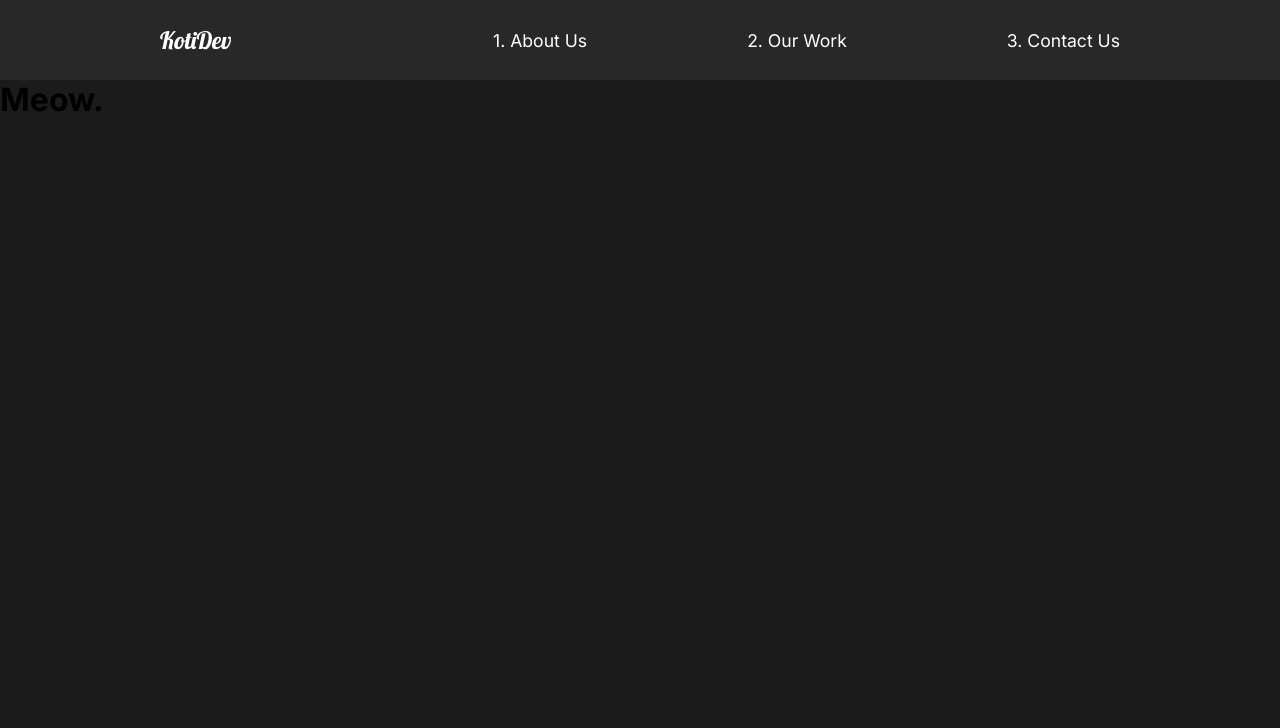
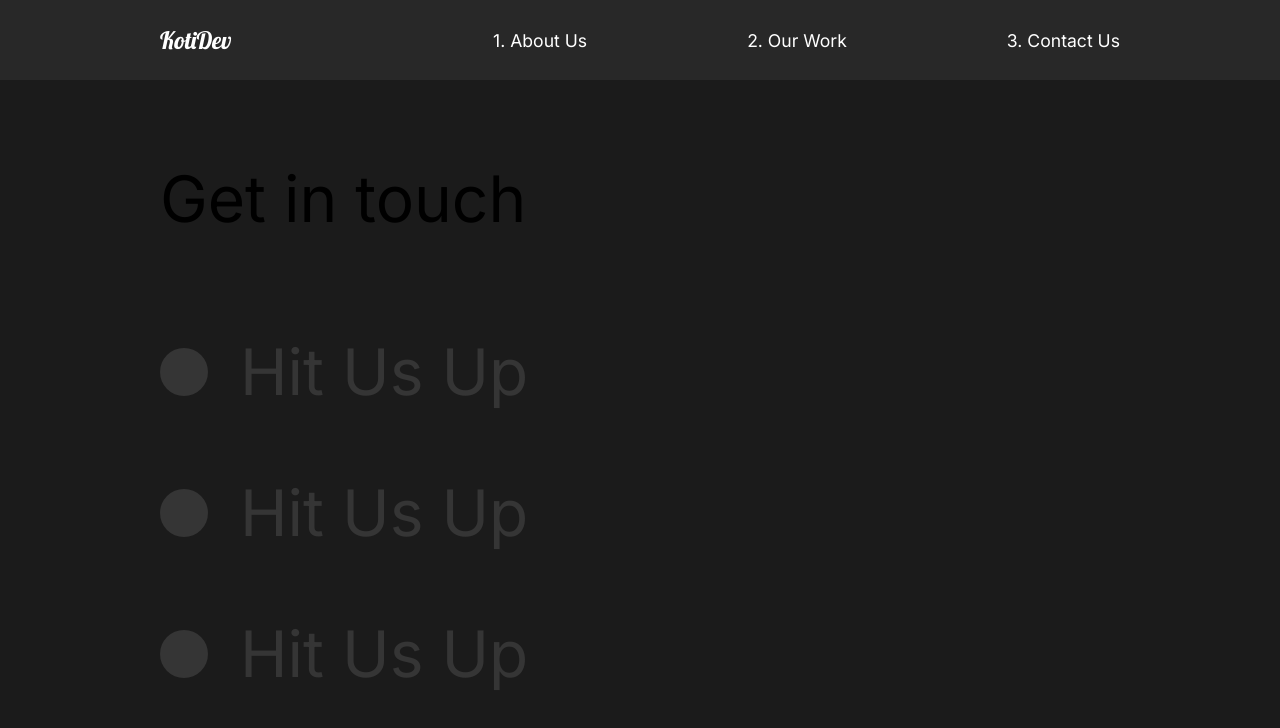
Before and after one commit to KotiMango/react-shutter, a React (Create React App) app: page /contact in a window 1280 px wide. Shown: the top 728 px of the page. Built offline with nearby package versions, Linux system fonts and the light colour scheme.

Commit message:
Our Work Scroll and Contact Animation

```diff
--- a/src/components/FaqSection.js
+++ b/src/components/FaqSection.js
@@ -6,7 +6,7 @@ import { AnimateSharedLayout } from "framer-motion";
 import { useScroll } from "./useScroll";
 import { scrollReveal } from "../animations";
 const FaqSection = () => {
-  const [controls, element] = useScroll();
+  const [element, controls] = useScroll();
   return (
     <Faq
       variants={scrollReveal}
--- a/src/components/ServicesSection.js
+++ b/src/components/ServicesSection.js
@@ -12,7 +12,7 @@ import styled from "styled-components";
 import { useScroll } from "./useScroll";
 import { scrollReveal } from "../animations";
 const ServicesSection = () => {
-  const [controls, element] = useScroll();
+  const [element, controls] = useScroll();
   return (
     <Services
       variants={scrollReveal}
--- a/src/components/useScroll.js
+++ b/src/components/useScroll.js
@@ -9,5 +9,5 @@ export const useScroll = () => {
   } else {
     controls.start("hidden");
   }
-  return [controls, element];
+  return [element, controls];
 };
--- a/src/pages/ContactUs.js
+++ b/src/pages/ContactUs.js
@@ -1,18 +1,69 @@
 import React from "react";
 //Animations
 import { motion } from "framer-motion";
-import { pageAnimation } from "../animations";
+import { pageAnimation, titleAnim } from "../animations";
+import styled from "styled-components";
+import { Hide } from "../styles";
+
 const ContactUs = () => {
   return (
-    <motion.div
+    <ContactStyle
       variants={pageAnimation}
       initial="hidden"
       animate="show"
       exit="exit"
     >
-      <h1>Meow.</h1>
-    </motion.div>
+      <Title>
+        <Hide>
+          <motion.h2 variants={titleAnim}>Get in touch </motion.h2>
+        </Hide>
+      </Title>
+      <div>
+        <Hide>
+          <Social variants={titleAnim}>
+            <Circle />
+            <h2>Hit Us Up</h2>
+          </Social>
+        </Hide>
+        <Hide>
+          <Social variants={titleAnim}>
+            <Circle />
+            <h2>Hit Us Up</h2>
+          </Social>
+        </Hide>
+        <Hide>
+          <Social variants={titleAnim}>
+            <Circle />
+            <h2>Hit Us Up</h2>
+          </Social>
+        </Hide>
+      </div>
+    </ContactStyle>
   );
 };
 
+const ContactStyle = styled(motion.div)`
+  padding: 5rem 10rem;
+  color: #353535;
+  min-height: 90vh;
+`;
+const Title = styled.div`
+  margin-bottom: 4rem;
+  color: black;
+`;
+const Circle = styled.div`
+  border-radius: 50%;
+  width: 3rem;
+  height: 3rem;
+  background: #353535;
+`;
+
+const Social = styled(motion.div)`
+  display: flex;
+  align-items: center;
+  h2 {
+    margin: 2rem;
+  }
+`;
+
 export default ContactUs;
--- a/src/pages/OurWork.js
+++ b/src/pages/OurWork.js
@@ -15,8 +15,11 @@ import {
   photoAnim,
   lineAnim,
 } from "../animations";
+import { useScroll } from "../components/useScroll";
 
 const OurWork = () => {
+  const [element, controls] = useScroll();
+  const [element2, controls2] = useScroll();
   return (
     <Work variants={pageAnimation} initial="hidden" animate="show" exit="exit">
       <motion.div variants={sliderContainer}>
@@ -34,16 +37,21 @@ const OurWork = () => {
           </Hide>
         </Link>
       </Movie>
-      <Movie>
+      <Movie ref={element} variants={fade} animate={controls} initial="hidden">
         <h2>The Racer</h2>
-        <div className="line"></div>
+        <motion.div variants={lineAnim} className="line"></motion.div>
         <Link to="/work/the-racer">
           <img src={racer} alt="Vrom Vrom Dude" />
         </Link>
       </Movie>
-      <Movie>
+      <Movie
+        ref={element2}
+        variants={fade}
+        animate={controls2}
+        initial="hidden"
+      >
         <h2>Good Times</h2>
-        <div variants={lineAnim} className="line"></div>
+        <motion.div variants={lineAnim} className="line"></motion.div>
         <Link to="/work/good-times">
           <img src={goodtimes} alt="DaGoodTimes" />
         </Link>
@@ -60,7 +68,7 @@ const Work = styled(motion.div)`
     padding: 1rem;
   }
 `;
-const Movie = styled.div`
+const Movie = styled(motion.div)`
   padding-bottom: 10rem;
   .line {
     height: 0.5rem;
```
